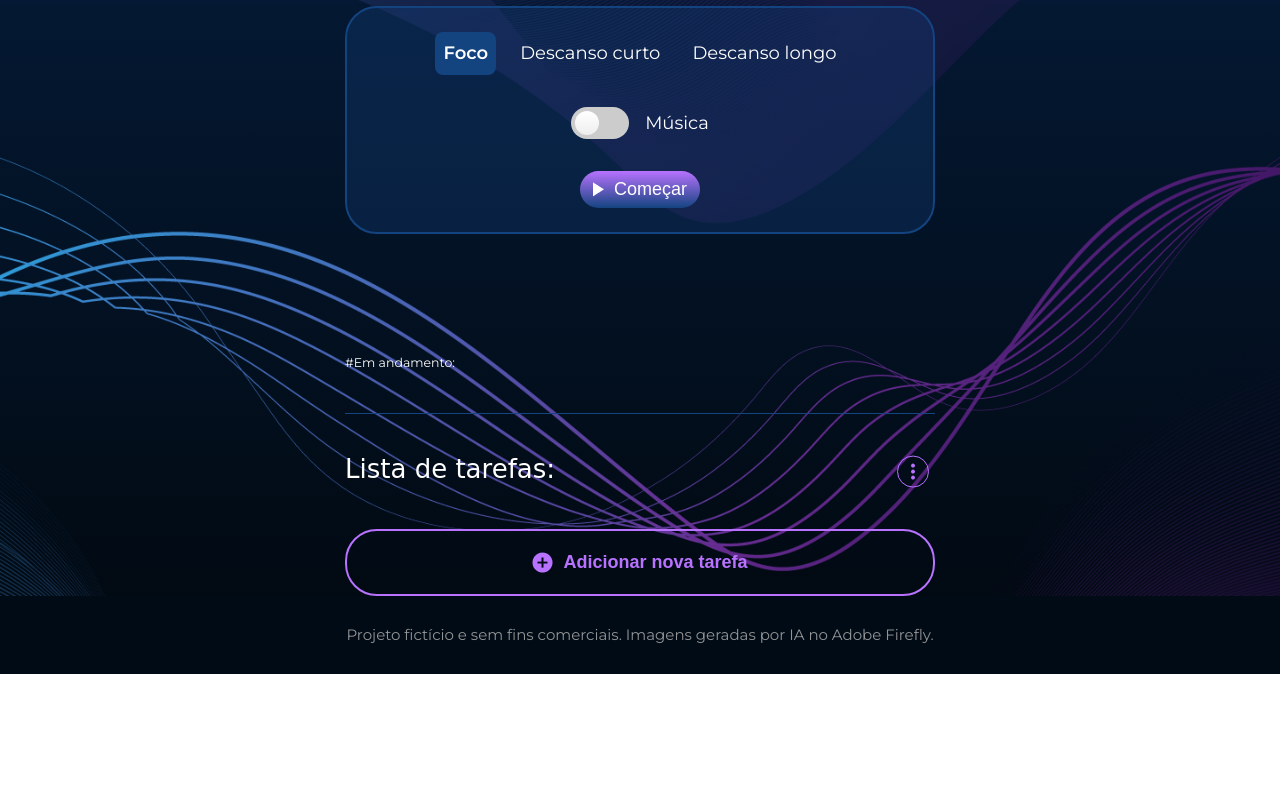
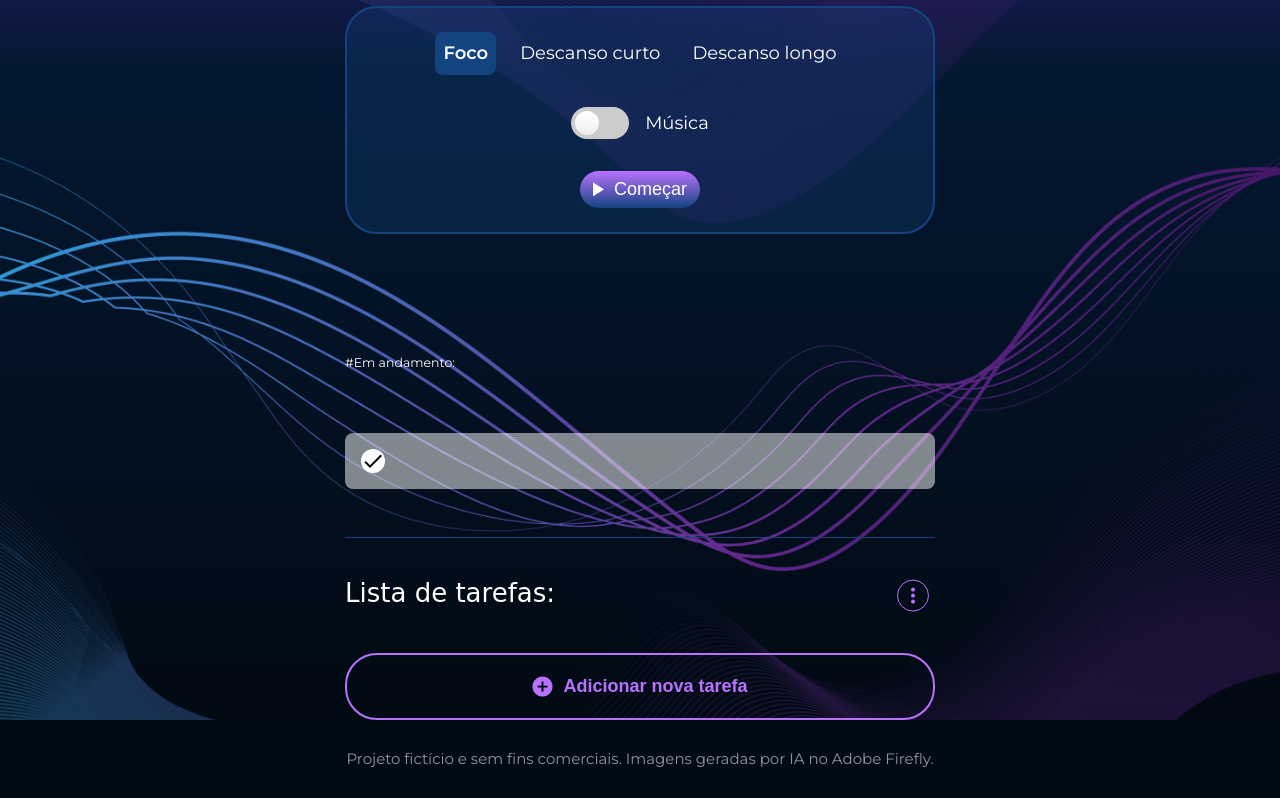
Before and after one commit to leonfpontes/Fokus-projeto-base, a website: page index.html in a window 1280 px wide. Shown: the part 618-1416 px from the top of the page. Before the commit the page ends 1292 px from the top, so only its background shows below. Drawn offline with nearby package versions, Linux system fonts and the light colour scheme; a web font is replaced by a local one.

Commit message:
Align active task display with task list items

```diff
--- a/index.html
+++ b/index.html
@@ -74,7 +74,15 @@
             <div class="app__section-task-content">
                 <header class="app__section-active-task">
                     <p class="app__section-active-task-label">#Em andamento:</p>
-                    <p class="app__section-active-task-description"></p>
+                    <div class="app__section-active-task-card app__section-task-list-item">
+                        <svg class="app__section-task-icon-status" width="24" height="24" viewBox="0 0 24 24" fill="none"
+                            xmlns="http://www.w3.org/2000/svg">
+                            <circle cx="12" cy="12" r="12" fill="#FFF"></circle>
+                            <path d="M9 16.1719L19.5938 5.57812L21 6.98438L9 18.9844L3.42188 13.4062L4.82812 12L9 16.1719Z"
+                                fill="#01080E"></path>
+                        </svg>
+                        <p class="app__section-active-task-description app__section-task-list-item-description"></p>
+                    </div>
                 </header>
                 <div class="app__section-task-header">
                     <h2 class="app__section-tasks-heading">Lista de tarefas:</h2>
--- a/styles.css
+++ b/styles.css
@@ -348,6 +348,13 @@ h1, h2, h3, h4, h5, h6 {
     line-height: 150%;
 }
 
+.app__section-active-task-card {
+    width: 100%;
+    cursor: default;
+    margin-bottom: 0;
+    flex: 1 1 auto;
+}
+
 .app__section-tasks-heading {
     font-size: 2.6rem;
     font-style: normal;
```
